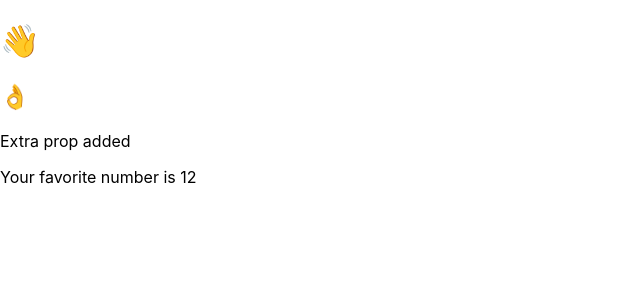
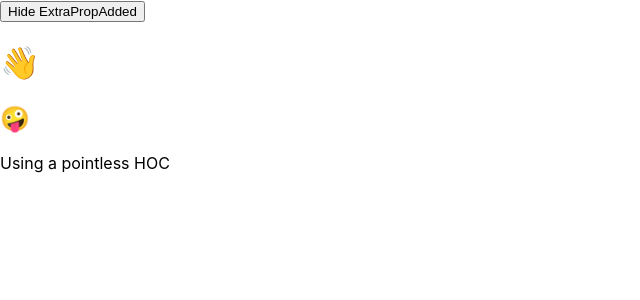
Before and after one commit to jakebirkes/react-bootcamp, a React (Create React App) app: page / in a window 1280 px wide. Shown: the top 300 px of the page, without its empty margins (0-640 px from the left). Built offline with nearby package versions, Linux system fonts and the light colour scheme.

Commit message:
HOC part 3

```diff
--- a/src/App.js
+++ b/src/App.js
@@ -1,25 +1,15 @@
 import React from 'react';
+import ToggleHOC from './hoc-practice/ToggleHOC';
 // import CTA from './children-practice/CTA';
 // import CalloutWrapper from './children-practice/CalloutWrapper';
 // import CalloutInfo from './children-practice/CalloutInfo';
 // import CalloutImg from './children-practice/CalloutImg';
 // import CalloutEmail from './children-practice/CalloutEmail';
-import { withPointlessHOC } from './hoc-practice/withPointlessHOC';
-import { withExtraPropAdded } from './hoc-practice/withExtraPropAdded';
 
 const App = props => (
 	<>
-		<h1>
-			<span aria-label="emoji" role="img">
-				👋
-			</span>
-		</h1>
-		<h2>
-			<span aria-label="emoji" role="img">
-				{props.extraProp || '🤪'}
-			</span>
-		</h2>
-		<div>{props.children || <p>Using a pointless HOC</p>}</div>
+		<ToggleHOC />
+
 		{/* <CTA>
 			<h1>This is an important CTA</h1>
 			<button>Click me now or you'll miss out!</button>
@@ -49,8 +39,7 @@ const App = props => (
 		</CalloutWrapper> */}
 	</>
 );
+// const PointlessHOC = withPointlessHOC(App);
+// const ExtraPropAdded = App; // adding favorite number here
 
-// const PointlessHOC = withPointlessHOC(App);
-const ExtraPropAdded = withExtraPropAdded(App, 12); // adding favorite number here
-
-export default ExtraPropAdded;
+export default App;
--- /dev/null
+++ b/src/hoc-practice/HOC.js
@@ -0,0 +1,12 @@
+import React from 'react';
+
+export const withPointlessHOC = Component => props => <Component {...props} />;
+
+export const withExtraPropAdded = (Component, faveNum = null) => props => (
+	<Component extraProp="👌" {...props}>
+		<p>Extra prop added</p>
+		<p hidden={!faveNum}>
+			Your favorite number is <span>{faveNum}</span>
+		</p>
+	</Component>
+);
--- /dev/null
+++ b/src/hoc-practice/TestHOC.js
@@ -0,0 +1,19 @@
+import React from 'react';
+
+const testHOC = props => (
+	<>
+		<h1>
+			<span aria-label="emoji" role="img">
+				👋
+			</span>
+		</h1>
+		<h2>
+			<span aria-label="emoji" role="img">
+				{props.extraProp || '🤪'}
+			</span>
+		</h2>
+		<div>{props.children || <p>Using a pointless HOC</p>}</div>
+	</>
+);
+
+export default testHOC;
--- /dev/null
+++ b/src/hoc-practice/ToggleHOC.js
@@ -0,0 +1,35 @@
+import React, { Component } from 'react';
+import TestHOC from './TestHOC';
+import { withPointlessHOC, withExtraPropAdded } from './HOC';
+
+class ToggleHOC extends Component {
+	state = {
+		show: true,
+	};
+
+	toggleShow = () => {
+		this.setState(prevState => {
+			return {
+				show: !prevState.show,
+			};
+		});
+	};
+
+	render() {
+		const PointlessHOC = withPointlessHOC(TestHOC);
+		const ExtraPropAdded = withExtraPropAdded(TestHOC, 12); // adding favorite number here
+
+		const ComponentToggled = this.state.show ? PointlessHOC : ExtraPropAdded;
+
+		return (
+			<>
+				<button onClick={this.toggleShow}>
+					{this.state.show ? 'Hide' : 'Show'} ExtraPropAdded{' '}
+				</button>
+				{ComponentToggled()}
+			</>
+		);
+	}
+}
+
+export default ToggleHOC;
```
